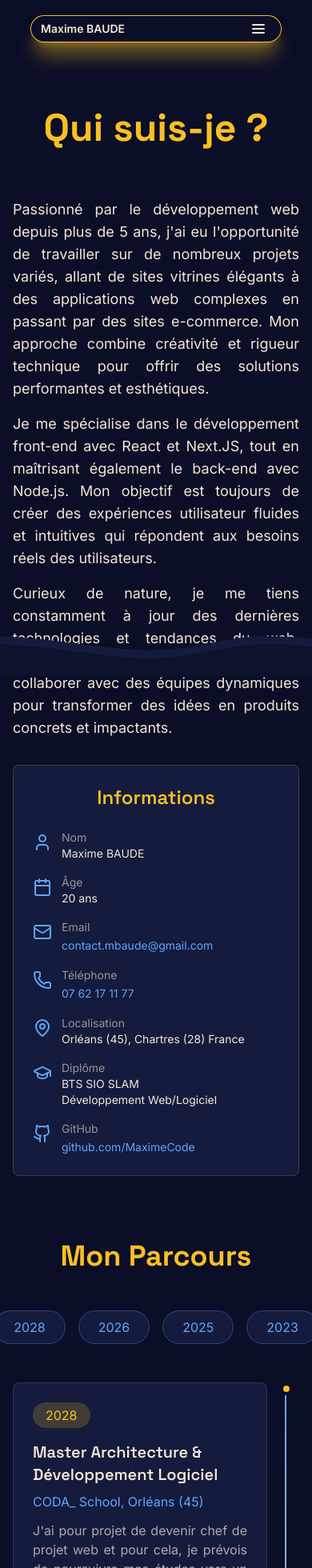
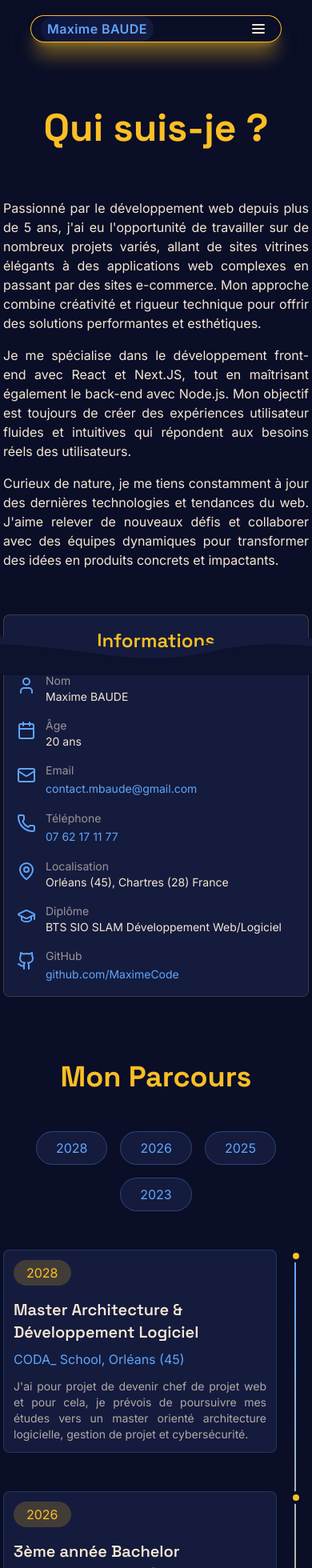
Before and after one commit to MaximeCode/My_Portfolio, a Next.js app: page /about_me in a window 390 px wide. Shown: the top 1960 px of the page at 80% size. Built offline with nearby package versions, Linux system fonts and the light colour scheme.

Commit message:
Navbar OK + About me page updated

```diff
--- a/src/app/(pages)/about_me/page.jsx
+++ b/src/app/(pages)/about_me/page.jsx
@@ -2,8 +2,6 @@
 
 import {
   Eye,
-  ExternalLink,
-  Lock,
   MailPlus,
 } from "lucide-react";
 import { useRef } from "react";
@@ -64,14 +62,15 @@ export default function AboutPage() {
 
   return (
     <Base>
+      <Title className="block lg:hidden" text="Qui suis-je ?" />
       {/* Two Columns Section */}
-      <div className="grid grid-cols-1 lg:grid-cols-3 gap-8 mb-20">
+      <div className="grid grid-cols-1 md:grid-cols-2 xl:grid-cols-3 gap-14 md:gap-8 mb-20">
         {/* Description Column */}
-        <div className="lg:col-span-2 text-justify">
-          <Title text="Qui suis-je ?" />
+        <div className="xl:col-span-2 text-justify">
+          <Title className="hidden lg:block" text="Qui suis-je ?" />
           <div className="flex flex-col gap-4">
             {aboutMeParagraphs.map((paragraph, index) => (
-              <p key={index} className="text-[#f5e6d3] text-lg">
+              <p key={index} className="text-[#f5e6d3] lg:text-lg">
                 {paragraph}
               </p>
             ))}
@@ -79,7 +78,7 @@ export default function AboutPage() {
         </div>
 
         {/* Quick Info Column */}
-        <div className="bg-[#141b3d] rounded-lg p-6 border border-[#fbbf24]/20 h-fit">
+        <div className="w-full max-w-md mx-auto bg-[#141b3d] rounded-lg p-4 lg:p-6 border border-[#fbbf24]/20 h-fit my-auto">
           <h3 className="text-2xl font-semibold text-[#fbbf24] mb-6 text-center">
             Informations
           </h3>
@@ -133,7 +132,7 @@ export default function AboutPage() {
         </h2>
 
         {/* Timeline Navigation */}
-        <div className="flex justify-center gap-4 mb-12">
+        <div className="flex flex-wrap justify-center gap-4 mb-12">
           {Object.keys(educationRefs)
             .reverse()
             .map((year) => (
@@ -141,7 +140,7 @@ export default function AboutPage() {
                 type="button"
                 key={year}
                 onClick={() => scrollToEducation(year)}
-                className="cursor-pointer px-6 py-2 bg-[#141b3d] border border-[#60a5fa]/30 text-[#60a5fa] rounded-full hover:bg-[#60a5fa]/10 hover:border-[#fbbf24] hover:text-[#fbbf24] transition-all duration-300"
+                className="cursor-pointer shrink-0 px-6 py-2 bg-[#141b3d] border border-[#60a5fa]/30 text-[#60a5fa] rounded-full hover:bg-[#60a5fa]/10 hover:border-[#fbbf24] hover:text-[#fbbf24] transition-all duration-300"
               >
                 {year}
               </button>
@@ -169,7 +168,7 @@ export default function AboutPage() {
               />
 
               {/* Content Card */}
-              <div className="bg-[#141b3d] p-6 rounded-lg border border-[#60a5fa]/20 hover:border-[#fbbf24]/50 transition-all duration-300">
+              <div className="bg-[#141b3d] p-3 md:p-6 rounded-lg border border-[#60a5fa]/20 hover:border-[#fbbf24]/50 transition-all duration-300">
                 <div className="inline-block px-4 py-1 bg-[#fbbf24]/20 text-[#fbbf24] rounded-full mb-4">
                   {edu.year}
                 </div>
@@ -177,7 +176,7 @@ export default function AboutPage() {
                   {edu.degree}
                 </h3>
                 <p className="text-[#60a5fa] mb-3">{edu.school}</p>
-                <p className="text-[#f5e6d3]/70 text-justify">
+                <p className="text-[#f5e6d3]/70 text-justify text-sm md:text-base">
                   {edu.description}
                 </p>
               </div>
@@ -231,7 +230,7 @@ export default function AboutPage() {
                 </CarouselItem>
               ))}
             </CarouselContent>
-            <CarouselPrevious className="hidden md:flex 2xl:-left-24 lg:-left-16 md:-left-12 bg-[#141b3d] border-[#60a5fa]/30 text-[#60a5fa] hover:bg-[#60a5fa]/10 hover:border-[#fbbf24] hover:text-[#fbbf24]" /                      >
+            <CarouselPrevious className="hidden md:flex 2xl:-left-24 lg:-left-16 md:-left-12 bg-[#141b3d] border-[#60a5fa]/30 text-[#60a5fa] hover:bg-[#60a5fa]/10 hover:border-[#fbbf24] hover:text-[#fbbf24]" />
             <CarouselNext className="hidden md:flex 2xl:-right-24 lg:-right-16 md:-right-12 bg-[#141b3d] border-[#60a5fa]/30 text-[#60a5fa] hover:bg-[#60a5fa]/10 hover:border-[#fbbf24] hover:text-[#fbbf24]" />
 
             <div className="flex md:hidden justify-center mt-4 gap-4">
--- a/src/app/Components/Front/Base.jsx
+++ b/src/app/Components/Front/Base.jsx
@@ -1,6 +1,6 @@
 export default function Base({ children }) {
   return (
-    <div className="min-h-screen bg-[#0a0e27] text-[#f5e6d3] pt-24 pb-16 px-4 sm:px-6 lg:px-8">
+    <div className="min-h-screen bg-[#0a0e27] text-[#f5e6d3] pt-24 pb-16 px-1 md:px-4 sm:px-6 lg:px-8">
       <div className="max-w-7xl mx-auto pt-10">{children}</div>
     </div>
   );
--- a/src/app/Components/Front/Title.jsx
+++ b/src/app/Components/Front/Title.jsx
@@ -2,13 +2,13 @@
 
 import { motion } from "motion/react";
 
-export default function Title({ text }) {
+export default function Title({ text, className = "" }) {
   return (
     <motion.div
       initial={{ opacity: 0, y: -30 }}
       animate={{ opacity: 1, y: 0 }}
       transition={{ duration: 0.8, ease: "easeOut" }}
-      className="text-center mb-16"
+      className={`text-center mb-16 ${className}`}
     >
       <h1 className="text-5xl font-bold text-[#fbbf24] mb-4">{text}</h1>
     </motion.div>
--- a/src/app/Components/Navbar.jsx
+++ b/src/app/Components/Navbar.jsx
@@ -20,7 +20,7 @@ export default function Navbar() {
       color: "goldmenu",
     },
     {
-      label: "Qui-suis-je ?",
+      label: "Qui suis-je ?",
       href: "/about_me",
       color: "bluemenu",
     },
@@ -62,22 +62,25 @@ export default function Navbar() {
       className="py-5 fixed top-0 left-0 right-0 z-50 bg-accent/50 backdrop-blur-sm"
     >
       <nav className="max-h-8 md:max-h-14 bg-background ring-1 ring-secondary shadow-xl shadow-secondary/50 animate-nav rounded-full w-4/5 mx-auto px-3 lg:px-2 py-1 lg:py-2 flex items-center justify-between">
-        {/* Brand / title */}
+        {/* Brand / title ONLY on XL screens (desktop)*/}
         {isHome ? null : (
-          <Link href="/" className="flex items-center gap-2">
-            <span className="text-sm font-semibold text-foreground whitespace-nowrap">
+          <Link
+            href="/"
+            className="flex items-center rounded-full px-2 xl:px-6 py-1 xl:py-2.5 bg-gradient-to-r from-[#0f1640] to-[#141b3d] hover:shadow-lg hover:shadow-primary/40 xl:hover:-translate-y-0.5 transition-all duration-300"
+          >
+            <span className="text-base font-extrabold tracking-wide text-[#60a5fa] whitespace-nowrap text-center">
               {siteOwner.fullName}
             </span>
           </Link>
         )}
 
         {/* Desktop Navigation Items */}
-        <div className="hidden lg:flex flex-1 justify-center items-center gap-8">
+        <div className="hidden lg:flex flex-1 justify-evenly items-center gap-4 xl:gap-8">
           {menuItems.map((item) => (
             <Link
               href={item.href}
               key={item.href}
-              className={`${item.color} text-foreground text-lg transition-all duration-300 px-4 py-2 rounded-lg hover:scale-105 hover:shadow-lg`}
+              className={`${item.color} text-foreground text-md text-center transition-all duration-300 px-2 xl:px-4 py-2 rounded-lg hover:scale-105 hover:shadow-lg`}
             >
               {item.label}
             </Link>
--- a/src/app/data/projects.data.js
+++ b/src/app/data/projects.data.js
@@ -6,24 +6,6 @@ export const projectsByTechnology = [
         icon: "🚀",
         projects: [
             {
-                title: "Site vitrine pour le club de badminton de lucé (28)",
-                description:
-                    "En freelance, j'ai développé le site vitrine pour le club de badminton de lucé (28), avec WordPress pour une administration plus simple pour les dirigeants du club. Ce site est hébergé sur un serveur mutualisé chez OVH et est optimisé pour les moteurs de recherche grâce à du référencement naturel.",
-                technologies: ["WordPress", "PHP", "Apache", "MySQL"],
-                image: "hp_alba",
-                link: "https://albabadminton.fr",
-                github: "https://github.com/MaximeCode/alba_badminton",
-                fav: true,
-            }, {
-                title: "Site vitrine pour le club de badminton de lucé (28)",
-                description:
-                    "En freelance, j'ai développé le site vitrine pour le club de badminton de lucé (28), avec WordPress pour une administration plus simple pour les dirigeants du club. Ce site est hébergé sur un serveur mutualisé chez OVH et est optimisé pour les moteurs de recherche grâce à du référencement naturel.",
-                technologies: ["WordPress", "PHP", "Apache", "MySQL"],
-                image: "hp_alba",
-                link: "https://albabadminton.fr",
-                github: "https://github.com/MaximeCode/alba_badminton",
-                fav: true,
-            }, {
                 title: "Site vitrine pour le club de badminton de lucé (28)",
                 description:
                     "En freelance, j'ai développé le site vitrine pour le club de badminton de lucé (28), avec WordPress pour une administration plus simple pour les dirigeants du club. Ce site est hébergé sur un serveur mutualisé chez OVH et est optimisé pour les moteurs de recherche grâce à du référencement naturel.",
```
Lines whose indentation alone changed are shown as unchanged.
